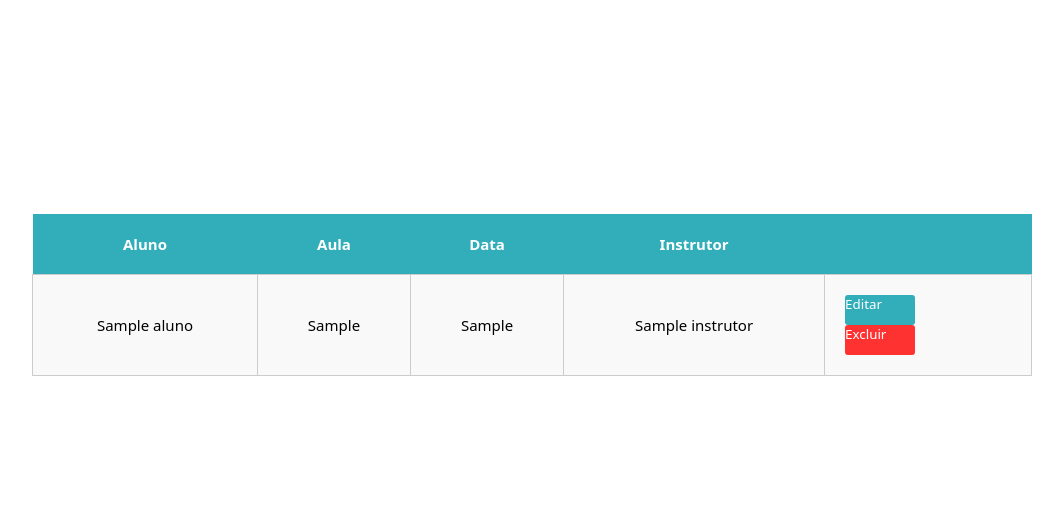
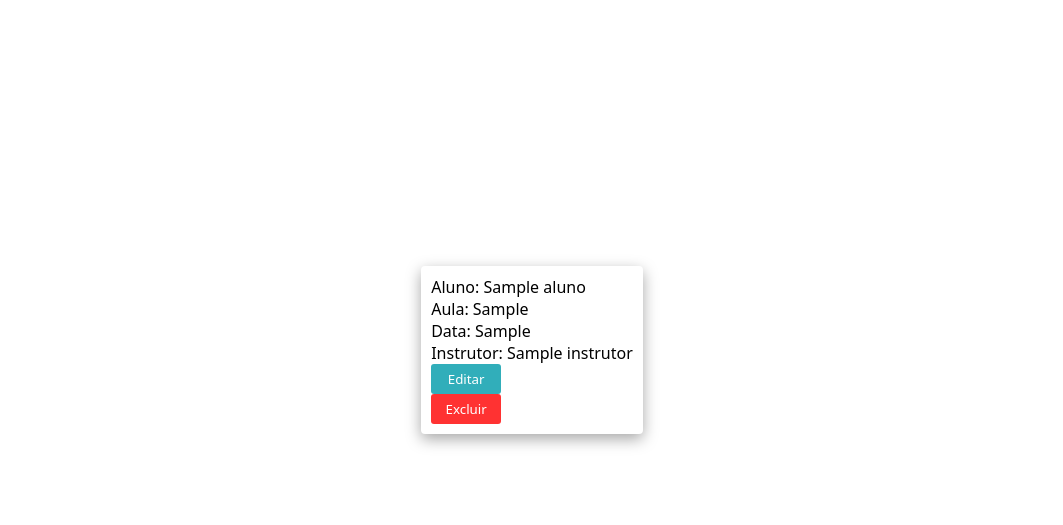
Before and after one commit to lucasbalderrama/rep_academia, a PHP site: page /aula.php in a window 1280 px wide. Shown: the part 50-575 px from the top of the page, without its empty margins (108-1171 px from the left). Run offline with PHP 8.4, Linux system fonts and the light colour scheme; tables that the repository leaves empty or names only in its code hold one stand-in row (values such as "Sample post").

Commit message:
aula.php funcionando, ta bem feio mas funciona

```diff
--- a/aula.php
+++ b/aula.php
@@ -28,36 +28,34 @@
         $mostrar = $conexao->query($sql_mostrar);
         ?>
         <div class='exibir'>
-            <table>
-                <thead>
-                    <tr>
-                        <th>Aluno</th>
-                        <th>Aula</th>
-                        <th>Data</th>
-                        <th>Instrutor</th>
-                        <th></th>
-                    </tr>
-                </thead>
-                <tbody>
-
             <?php
             while($row = $mostrar->fetch_assoc()){
                 echo "
-                            <form action='' method='POST'>
+                <form action='' method='POST' class='info-aula'>
                     <input type='hidden' name='action' value='edit'>
                     <input type='hidden' name='id_aula' value='".$row['aula_cod']."'>
-                                <tr>
-                                    <td class='cont-atual'>".$row['aluno_nome']."<input class='edicao' id='n-nome' name='novo_nome' type='text' value='".$row['aluno_nome']."' required></td>
-                                    <td class='cont-atual'>".$row['aula_tipo']."<input class='edicao' id='n-tipo' name='novo_tipo' type='text' value='".$row['aula_tipo']."' required></td>
-                                    <td class='cont-atual'>".$row['aula_data']."<input class='edicao' id='n-data' name='nova_data' type='date' value='".$row['aula_data']."' required></td>
-                                    <td class='cont-atual'>".$row['instrutor_nome']."<input class='edicao' id='n-inst' name='novo_inst' type='text' value='".$row['instrutor_nome']."' required></td>
-                                    <td>
+
+
+
+                    <div class='cont-atual'>
+                        <p>Aluno: ".$row['aluno_nome']."</p>
+                        <p>Aula: ".$row['aula_tipo']."</p>
+                        <p>Data: ".$row['aula_data']."</p>
+                        <p>Instrutor: ".$row['instrutor_nome']."</p>
+                    </div>
+
+                    <div class='edicao'>
+                        <input id='n-nome' name='novo_aluno' type='text' value='".$row['aluno_nome']."' required>
+                        <input id='n-tipo' name='novo_tipo' type='text' value='".$row['aula_tipo']."' required>
+                        <input id='n-data' name='nova_data' type='date' value='".$row['aula_data']."' required>
+                        <input id='n-inst' name='novo_inst' type='text' value='".$row['instrutor_nome']."' required>
+                    </div>
+
                     <button id='salv' type='submit'>Salvar</button>
                     <button id='canc' type='button'>Cancelar</button>
                     <button id='edi' type='button'>Editar</button>
                     <button id='exc' type='submit' name='action' value='delete'>Excluir</button>
-                                    </td>
-                                </tr>";
+                </form>";
             }
 
             if ($_SERVER["REQUEST_METHOD"] === "POST") {
@@ -90,13 +88,31 @@
                         $novo_aluno = $_POST['novo_aluno'];
                         $novo_tipo = $_POST['novo_tipo'];
                         $nova_data = $_POST['nova_data'];
-                                    $nova_inst = $_POST['nova_inst'];
+                        $novo_inst = $_POST['novo_inst'];
 
-                                    $query = "UPDATE aula SET aluno_nome = ?, aula_tipo = ?, aula_data = ?, instrutor_nome = ? WHERE aula_cod = ?";
-                                    $stmt = $conexao->prepare($query);
-                                    $stmt->bind_param("ssdsi", $novo_aluno, $novo_tipo, $nova_data, $novo_inst, $id);
+                        $query1 = "UPDATE aluno
+                                   JOIN aula ON aluno.aluno_cod = aula.fk_aluno_cod
+                                    SET aluno.aluno_nome = ?
+                                    WHERE aula.aula_cod = ?";
+                        $stmt1 = $conexao->prepare($query1);
+                        $stmt1->bind_param("si", $novo_aluno, $id);
+                        $stmt1->execute();
+                        $stmt1->close();
 
-                                    if ($stmt->execute()) {
+                        $query2 = "UPDATE instrutor
+                                    JOIN aula ON instrutor.instrutor_cod = aula.fk_instrutor_cod
+                                    SET instrutor.instrutor_nome = ?
+                                    WHERE aula.aula_cod = ?";
+                        $stmt2 = $conexao->prepare($query2);
+                        $stmt2->bind_param("si", $novo_inst, $id);
+                        $stmt2->execute();
+                        $stmt2->close();
+
+                        $query3 = "UPDATE aula SET aula_tipo = ?, aula_data = ? WHERE aula_cod = ?";
+                        $stmt3 = $conexao->prepare($query3);
+                        $stmt3->bind_param("ssi", $novo_tipo, $nova_data, $id);
+
+                        if ($stmt3->execute()) {
                             echo "<script>
                             Swal.fire({
                                 title: 'Linha atualizada com sucesso!',
@@ -107,15 +123,15 @@
                             });
                             </script>";
                         } else {
-                                        echo "Erro ao editar linha: ".$conexao->error;
+                            echo "Erro ao editar linha: " . $conexao->error;
                         }
 
-                                    $stmt->close();
+                        $stmt3->close();
                     }
                 }
             }
             ?>
-                    </form>
+
         <script>
             let butEdit = document.querySelectorAll('#edi')
             let edicao = document.querySelectorAll('.edicao')
@@ -146,8 +162,6 @@
                 });
             });
         </script>
-                </tbody>
-            </table>
         </div>
     </main>
 </body>
--- a/css/aula.css
+++ b/css/aula.css
@@ -70,14 +70,23 @@ tr:nth-child(even) {
 }
 
 .exibir {
-    display: flex;
-    justify-content: center;
+    background-color: rgba(0, 0, 0, 0);
+}
+
+.info-aula{
+    background-color: rgb(255, 255, 255);
+    margin-bottom: 20px;
+    padding: 10px;
+    border-radius: 4px;
+    box-shadow: rgba(0, 0, 0, 0.35) 0px 5px 15px;
 }
 
 #edi{
     background-color:#31aeba;
     margin-right: 15px;
     display: flex;
+    justify-content: center;
+    align-items: center;
     width: 70px;
     height: 30px;
     border: none;
@@ -88,6 +97,8 @@ tr:nth-child(even) {
 #exc{
     background-color: rgb(255, 50, 50);
     display: flex;
+    justify-content: center;
+    align-items: center;
     width: 70px;
     height: 30px;
     border: none;
@@ -111,6 +122,7 @@ tr:nth-child(even) {
 
 .edicao.mostrar{
     display: flex;
+    flex-direction: column;
 }
 
 .edicao.esconder{
@@ -142,10 +154,18 @@ tr:nth-child(even) {
 }
 
 #salv.mostrar{
+    display: inline-block;
+}
+
+#salv.esconder{
     display: none;
 }
 
-#canc{
+#canc.mostrar{
+    display: inline-block;
+}
+
+#canc.esconder{
     display: none;
 }
 
```
Lines whose indentation alone changed are shown as unchanged.
